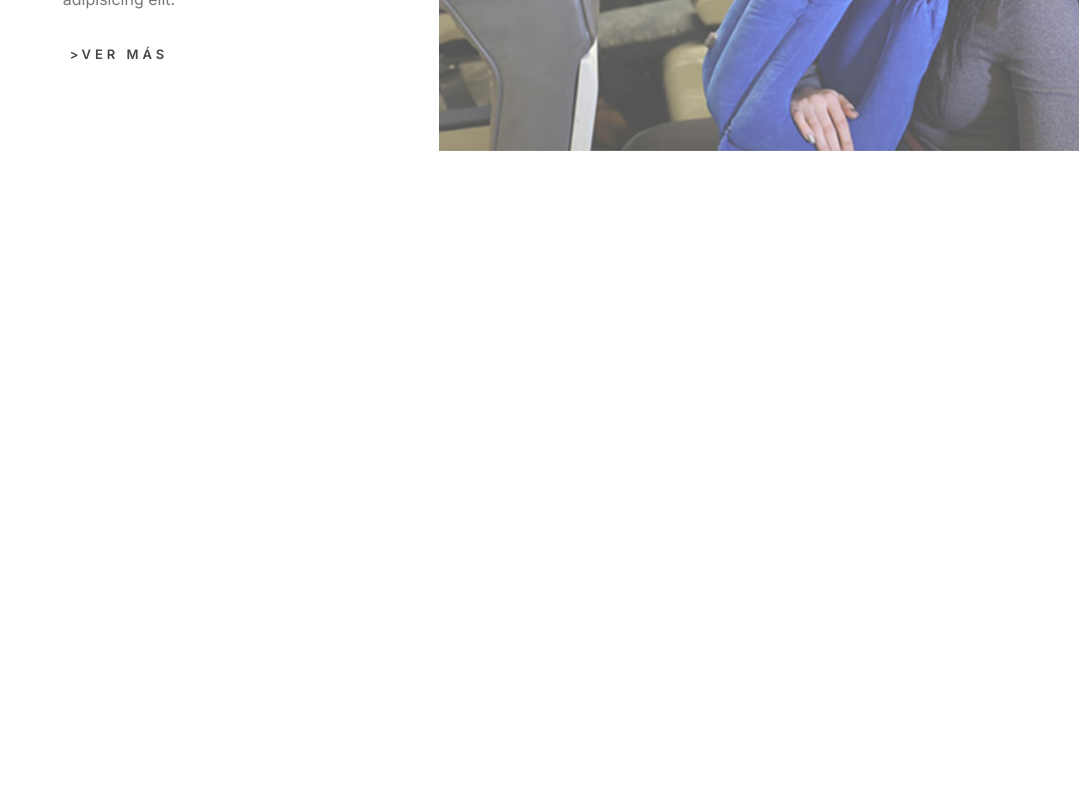
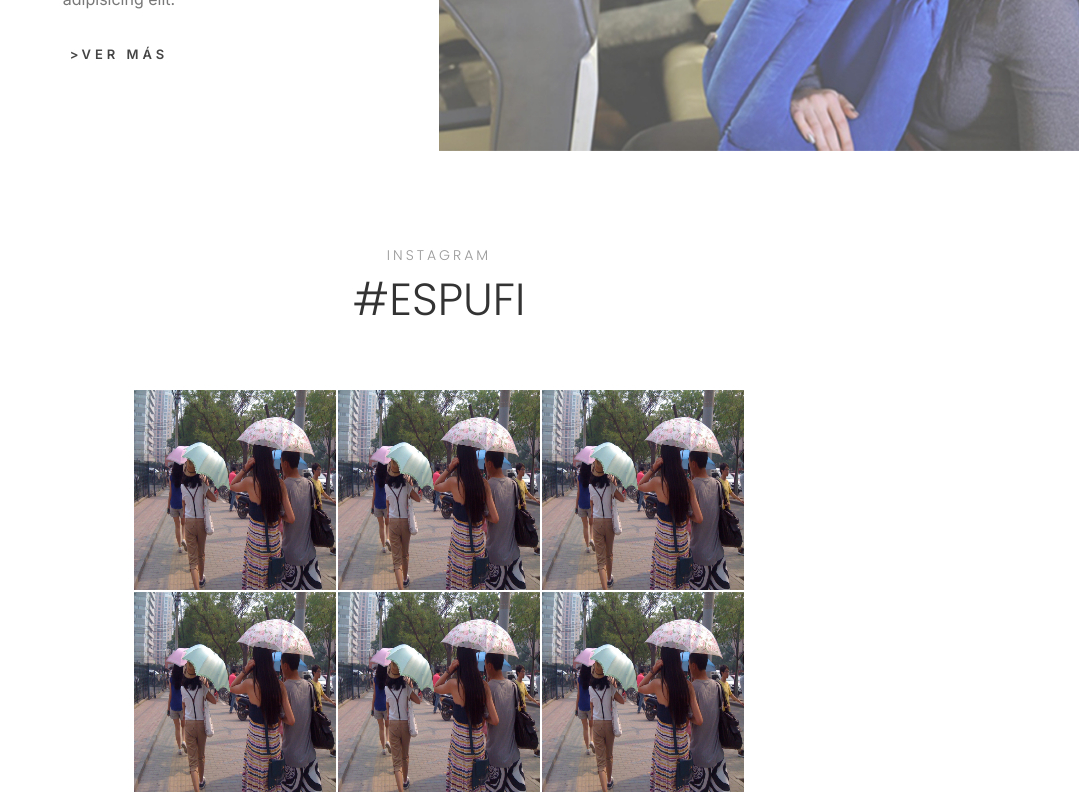
Before and after one commit to carlosgazpar/pufi, a Next.js app: page / in a window 1280 px wide. Shown: the part 2376-3176 px from the top of the page, without its empty margins (201-1280 px from the left). Before the commit the page ends 2527 px from the top, so only its background shows below. Built offline with nearby package versions, Linux system fonts and the light colour scheme.

Commit message:
feat:Creation of section to display instagram feed.

```diff
--- a/src/app/page.js
+++ b/src/app/page.js
@@ -1,4 +1,5 @@
 import CategoriesCards from "@/components/CategoriesCards";
+import InstagramFeed from "@/components/InstagramFeed";
 import MainSlider from "@/components/MainSlider";
 
 export default function Home() {
@@ -6,6 +7,7 @@ export default function Home() {
     <>
       <MainSlider />
       <CategoriesCards />
+      <InstagramFeed />
     </>
   );
 }
--- /dev/null
+++ b/src/common/Breadcrumb.jsx
@@ -0,0 +1,11 @@
+import '@/styles/common/Breadcrumb.scss'
+
+const Breadcrumb = ({ text }) => {
+  return (
+    <div className="breadcrumb">
+      <h4>{text}</h4>
+    </div>
+  );
+};
+
+export default Breadcrumb;
--- /dev/null
+++ b/src/common/Heading.jsx
@@ -0,0 +1,10 @@
+import '@/styles/common/Heading.scss'
+const Heading = ({ text }) => {
+  return (
+    <div className="heading">
+      <h2>{text}</h2>
+    </div>
+  );
+};
+
+export default Heading;
--- /dev/null
+++ b/src/common/InstagramFeedItem.jsx
@@ -0,0 +1,17 @@
+import Image from "next/image";
+
+const InstagramFeedItem = ({ url, img, alt }) => {
+  return (
+    <a href={url} target="_blank">
+      <Image
+        src={img}
+        alt={alt}
+        title={alt}
+        width={200}
+        height={200}
+      />
+    </a>
+  );
+};
+
+export default InstagramFeedItem;
--- /dev/null
+++ b/src/components/InstagramFeed.jsx
@@ -0,0 +1,52 @@
+import Breadcrumb from "@/common/Breadcrumb";
+import Heading from "@/common/Heading";
+
+import "@/styles/components/InstagramFeed.scss";
+import InstagramFeedItem from "@/common/InstagramFeedItem";
+
+const InstagramFeed = () => {
+  return (
+    <div className="instagram-feed">
+      <Breadcrumb text="Instagram" />
+
+      <Heading text="#ESPUFI" />
+
+      <div className="container">
+        <div className="instagram-feed-grid ">
+          <InstagramFeedItem
+            alt="Instagram1"
+            img="/assets/img/pufi-1.jpg"
+            url="https://www.instagram.com/"
+          />
+          <InstagramFeedItem
+            alt="Instagram1"
+            img="/assets/img/pufi-1.jpg"
+            url="https://www.instagram.com/"
+          />
+          <InstagramFeedItem
+            alt="Instagram1"
+            img="/assets/img/pufi-1.jpg"
+            url="https://www.instagram.com/"
+          />
+          <InstagramFeedItem
+            alt="Instagram1"
+            img="/assets/img/pufi-1.jpg"
+            url="https://www.instagram.com/"
+          />
+          <InstagramFeedItem
+            alt="Instagram1"
+            img="/assets/img/pufi-1.jpg"
+            url="https://www.instagram.com/"
+          />
+          <InstagramFeedItem
+            alt="Instagram1"
+            img="/assets/img/pufi-1.jpg"
+            url="https://www.instagram.com/"
+          />
+        </div>
+      </div>
+    </div>
+  );
+};
+
+export default InstagramFeed;
--- /dev/null
+++ b/src/styles/common/Breadcrumb.scss
@@ -0,0 +1,10 @@
+@import '../variables';
+.breadcrumb{
+  width: 100%;
+  text-align: center;
+  h4{
+    text-transform: uppercase;
+    color: #999;
+    letter-spacing: 3px;
+  }
+}
--- /dev/null
+++ b/src/styles/common/Heading.scss
@@ -0,0 +1,12 @@
+@import '../variables';
+.heading{
+  width: 100%;
+  text-align: center;
+  h2{
+    text-transform: uppercase;
+    font-size: 45px;
+    line-height: 52px;
+    margin-top: 10px;
+
+  }
+}
--- /dev/null
+++ b/src/styles/components/InstagramFeed.scss
@@ -0,0 +1,27 @@
+@import '../variables';
+.instagram-feed{
+  margin-top: 6em;
+  .instagram-feed-grid{
+    display: grid;
+    grid-template-columns: 1fr 1fr 1fr;
+    gap: 2px;
+    margin-top: 4em;
+    a{
+      max-height: 200px;
+      transition: 3s all;
+      display: block;
+      &:hover{
+        opacity: .6;
+      }
+    }
+  }
+}
+
+
+@media screen and (max-width:767px){
+  .instagram-feed{
+    .instagram-feed-grid{
+      grid-template-columns: 1fr;
+    }
+  }
+}
--- a/src/styles/index.scss
+++ b/src/styles/index.scss
@@ -87,7 +87,16 @@ h4 {
 }
 
 .container {
-  margin: 90px 0 68px 0;
+  margin: 0 auto;
+  max-width: 610px;
+  width: 100%;
+
+
+}
+@media screen and (max-width:767px){
+  .container{
+    max-width: 80%;
+  }
 }
 
 @media screen and (max-width: 584px) {
```
